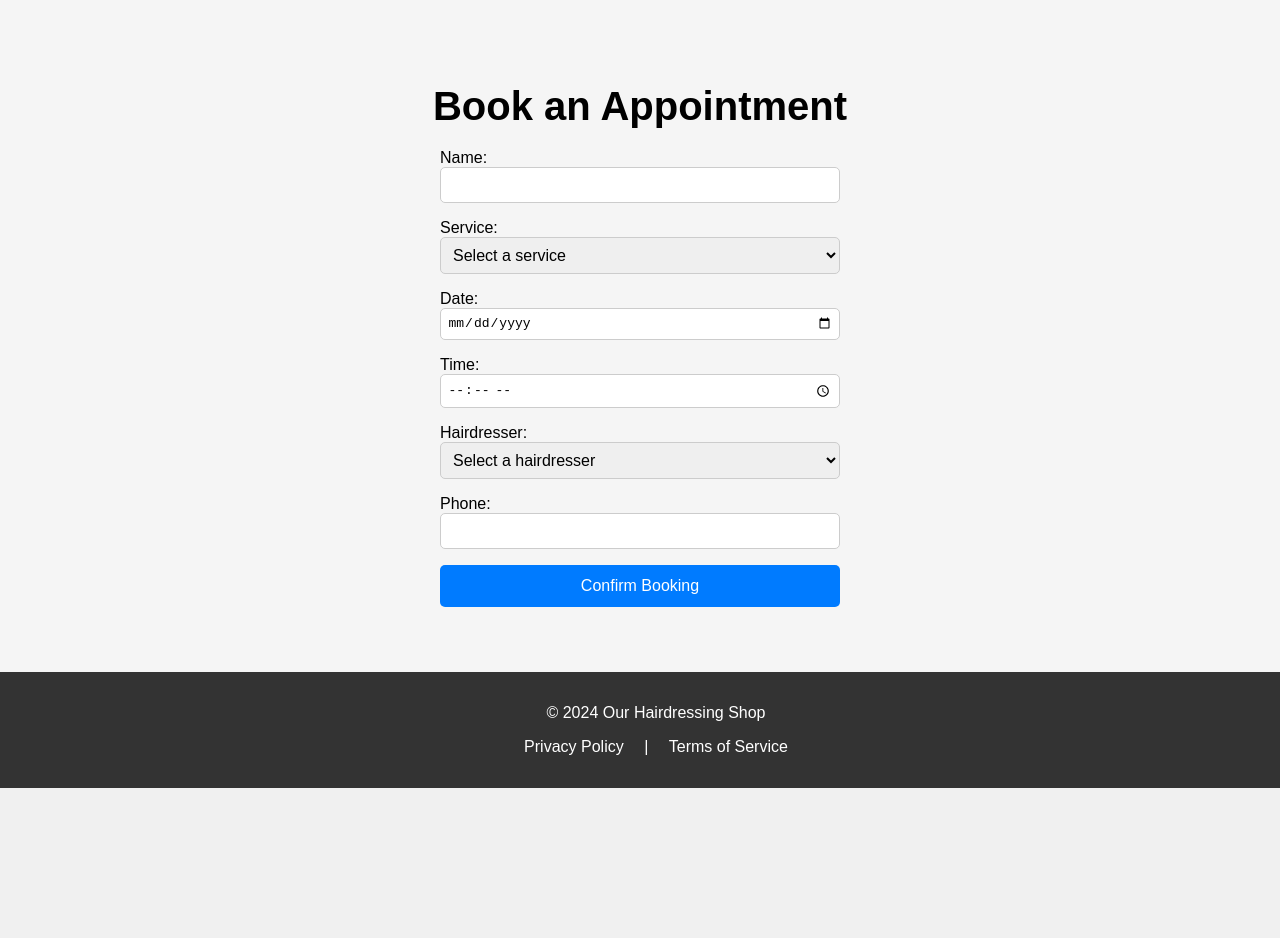
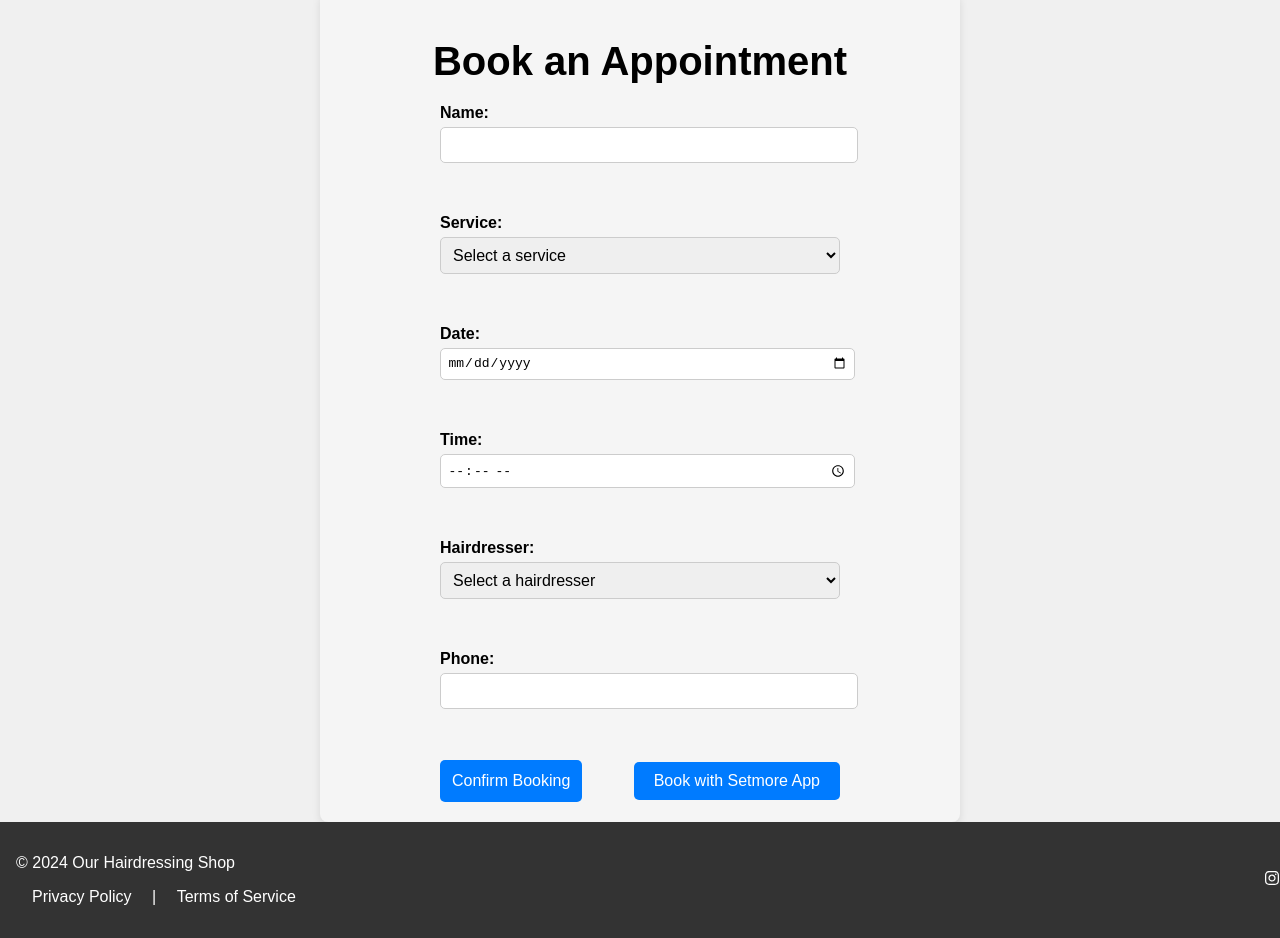
Before and after one commit to DEJENERUTA/mens-hairdressing, a React (Create React App) app: page /booking in a window 1280 px wide. Shown: the part 120-1058 px from the top of the page. Before the commit the page ends 908 px from the top, so only its background shows below. Built offline with nearby package versions, Linux system fonts and the light colour scheme.

Commit message:
add instagram

```diff
--- a/package.json
+++ b/package.json
@@ -8,6 +8,7 @@
     "@testing-library/user-event": "^13.5.0",
     "react": "^18.3.1",
     "react-dom": "^18.3.1",
+    "react-icons": "^5.3.0",
     "react-router-dom": "^6.25.1",
     "react-scripts": "5.0.1",
     "react-toastify": "^10.0.5",
--- a/src/components/About.js
+++ b/src/components/About.js
@@ -1,5 +1,4 @@
 import React from "react";
-import { Link } from "react-router-dom";
 import AwetHaircut from "../images/Awet-haircut.jpg";
 import Temesgenhaircut from "../images/Temesgen-haircut.jpg";
 
@@ -27,41 +26,58 @@ const About = () => (
             Awet is an experienced barber with over 8 years in the industry. He
             specializes in modern styles and classic cuts.
           </p>
-          <Link to={`/booking?hairdresser=Awet Ab`} className="booking-link">
+          <a
+            href="https://aafrobarber7365.setmore.com/awetabraha"
+            target="_blank"
+            rel="noopener noreferrer"
+            className="booking-link"
+          >
             Book with Awet
-          </Link>
+          </a>
         </div>
       </div>
       <div className="team-member">
-        <img src={Temesgenhaircut} alt="Team Member 2" />
+        <img
+          src={Temesgenhaircut}
+          alt="Temesgen Haircut"
+          className="team-image"
+        />
         <div className="member-info">
-          <h2>Tomas </h2>
+          <h2>Tomas</h2>
           <p>
             Tomas is a talented stylist known for his creativity and attention
             to detail. He loves working with clients to create unique looks.
           </p>
-          <Link
-            to={`/booking?hairdresser=Temesgen Brhane `}
+          <a
+            href="https://aafrobarber7365.setmore.com/awetabraha"
+            target="_blank"
+            rel="noopener noreferrer"
             className="booking-link"
           >
             Book with Tomas
-          </Link>
+          </a>
         </div>
       </div>
       <div className="team-member">
-        <img src="https://via.placeholder.com/150" alt="Team Member 3" />
+        <img
+          src="https://via.placeholder.com/150"
+          alt="Abriham"
+          className="team-image"
+        />
         <div className="member-info">
           <h2>Abriham</h2>
           <p>
             Abriham has a passion for barbering and is always up-to-date with
             the latest trends. His skills in fades and shaves are exceptional.
           </p>
-          <Link
-            to={`/booking?hairdresser=Mike Johnson`}
+          <a
+            href="https://aafrobarber7365.setmore.com/awetabraha"
+            target="_blank"
+            rel="noopener noreferrer"
             className="booking-link"
           >
             Book with Abriham
-          </Link>
+          </a>
         </div>
       </div>
     </div>
--- a/src/components/Booking.js
+++ b/src/components/Booking.js
@@ -12,6 +12,8 @@ const Booking = () => {
     hairdresser: "",
     phone: "",
   });
+
+  const [useExternalBooking, setUseExternalBooking] = useState(false);
 
   const location = useLocation();
 
@@ -61,26 +63,20 @@ const Booking = () => {
 
   const handleSubmit = (e) => {
     e.preventDefault();
-    const { name, service, date, time, hairdresser, phone } = formData;
 
+    const { date, time } = formData;
     if (!isWithinOpeningHours(date, time)) {
       toast.error("Selected time is outside of opening hours.");
       return;
     }
 
-    toast.success("Booking Confirmed");
-    toast.info(`Notification sent to ${hairdresser}`);
-    toast.info(`Reminder set for ${name} 15 minutes before the appointment`);
-
-    console.log(formData);
-
-    // Here you would send the booking data to a server or a backend service
-    // which would then handle sending the notifications via email/SMS.
+    toast.success("Booking confirmed!"); // Or handle the form submission logic
   };
 
   return (
     <div className="booking-container">
       <h1>Book an Appointment</h1>
+
       <form onSubmit={handleSubmit}>
         <label>
           Name:
@@ -104,7 +100,7 @@ const Booking = () => {
             <option value="haircut">Klip</option>
             <option value="shave">Klip og skæge</option>
             <option value="beard-trim">Line og skæg</option>
-            <option value="beard-trim">Sort farve</option>
+            <option value="coloring">Sort farve</option>
           </select>
         </label>
         <label>
@@ -153,7 +149,18 @@ const Booking = () => {
             required
           />
         </label>
-        <button type="submit">Confirm Booking</button>
+
+        <div className="booking-actions">
+          <button type="submit">Confirm Booking</button>
+          <a
+            href="https://aafrobarber7365.setmore.com/awetabraha"
+            target="_blank"
+            rel="noopener noreferrer"
+            className="external-booking-link"
+          >
+            Book with Setmore App
+          </a>
+        </div>
       </form>
     </div>
   );
--- a/src/components/Footer.js
+++ b/src/components/Footer.js
@@ -1,12 +1,24 @@
 import React from "react";
+import { FaInstagram } from "react-icons/fa";
 
 const Footer = () => (
   <div className="footer">
-    <p>&copy; 2024 Our Hairdressing Shop</p>
-    <p>
-      <a href="/privacy-policy">Privacy Policy</a> |{" "}
-      <a href="/terms-of-service">Terms of Service</a>
-    </p>
+    <div className="footer-left">
+      <p>&copy; 2024 Our Hairdressing Shop</p>
+      <p>
+        <a href="/privacy-policy">Privacy Policy</a> |{" "}
+        <a href="/terms-of-service">Terms of Service</a>
+      </p>
+    </div>
+    <div className="footer-right">
+      <a
+        href="https://www.instagram.com/afrobarbers49/"
+        target="_blank"
+        rel="noopener noreferrer"
+      >
+        <FaInstagram />
+      </a>
+    </div>
   </div>
 );
 
--- a/src/styles.css
+++ b/src/styles.css
@@ -9,7 +9,6 @@ body {
 .logo-image {
   width: 80px;
   height: 80px;
-  background-color: #007bff;
   border-radius: 50%;
   display: flex;
   align-items: center;
@@ -23,7 +22,6 @@ nav ul {
   list-style: none;
   display: flex;
   gap: 1rem;
-  margin-right: 30px;
 }
 
 nav ul li {
@@ -51,12 +49,92 @@ nav ul li {
   text-decoration: underline;
 }
 /*responssive*/
-@media (max-width: 375px) {
+@media (max-width: 768px) {
   .navbar a {
     display: block;
     margin: 0.5em 0;
   }
 }
+/*booking button style*/
+.booking-container {
+  padding: 50px;
+  background-color: #f4f4f4;
+  border-radius: 8px;
+  max-width: 600px;
+  margin: 0 auto;
+  box-shadow: 0 4px 8px rgba(0, 0, 0, 0.1);
+}
+
+.booking-container h1 {
+  text-align: center;
+  margin-bottom: 30px;
+}
+
+form {
+  display: flex;
+  flex-direction: column;
+}
+
+label {
+  margin-bottom: 15px;
+  font-weight: bold;
+}
+
+input,
+select {
+  width: 100%;
+  padding: 10px;
+  margin-top: 5px;
+  margin-bottom: 20px;
+  border-radius: 5px;
+  border: 1px solid #ccc;
+}
+
+.booking-actions {
+  display: flex;
+  justify-content: space-between;
+  align-items: center;
+}
+
+button {
+  padding: 10px 20px;
+  background-color: #28a745;
+  color: #fff;
+  border: none;
+  border-radius: 5px;
+  cursor: pointer;
+  text-align: center;
+}
+
+button:hover {
+  background-color: #218838;
+}
+
+.external-booking-link {
+  padding: 10px 20px;
+  background-color: #007bff;
+  color: #fff;
+  border-radius: 5px;
+  text-decoration: none;
+  text-align: center;
+}
+
+.external-booking-link:hover {
+  background-color: #0056b3;
+}
+
+@media (max-width: 600px) {
+  .booking-actions {
+    flex-direction: column;
+    gap: 10px;
+  }
+
+  button,
+  .external-booking-link {
+    width: 100%;
+  }
+}
+/*end of booking button style*/
 
 form {
   display: flex;
@@ -388,12 +466,20 @@ button {
 /* Styles for the footer */
 .footer {
   background-color: #333;
-  text-align: center;
+  color: white;
   padding: 1em;
+  width: 100%;
+  display: flex;
+  justify-content: space-between;
+  align-items: center;
+}
 
-  bottom: 0;
-  width: 100%;
-  color: white;
+.footer-left {
+  text-align: left;
+}
+
+.footer-right {
+  text-align: right;
 }
 
 .footer a {
@@ -405,3 +491,8 @@ button {
 .footer a:hover {
   text-decoration: underline;
 }
+
+.instagram-icon {
+  width: 24px; /* Adjust the size as needed */
+  height: 24px;
+}
```
Also changed, not shown: 1 other file (tests, documents, lock files or other folders).
